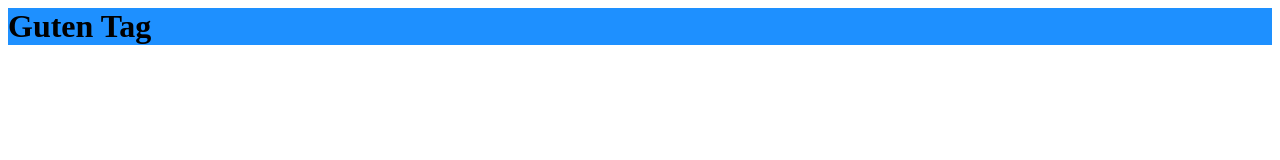
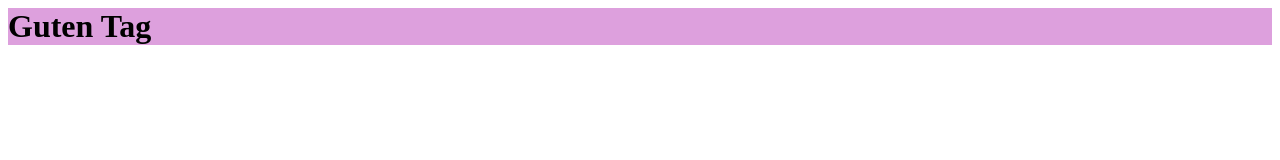
Before and after one commit to hightower90/SMCSpring19_WD2, a plain HTML site: page Class2/index.html in a window 1280 px wide. Drawn offline with Linux system fonts and the light colour scheme.

Commit message:
media query added
min-width: 992px background color change

```diff
--- a/Class2/main.css
+++ b/Class2/main.css
@@ -7,3 +7,9 @@
         background-color: dodgerblue;
     }
 }
+
+@media(min-width: 992px) {
+    .container{
+        background-color: plum;
+    }
+}
```
